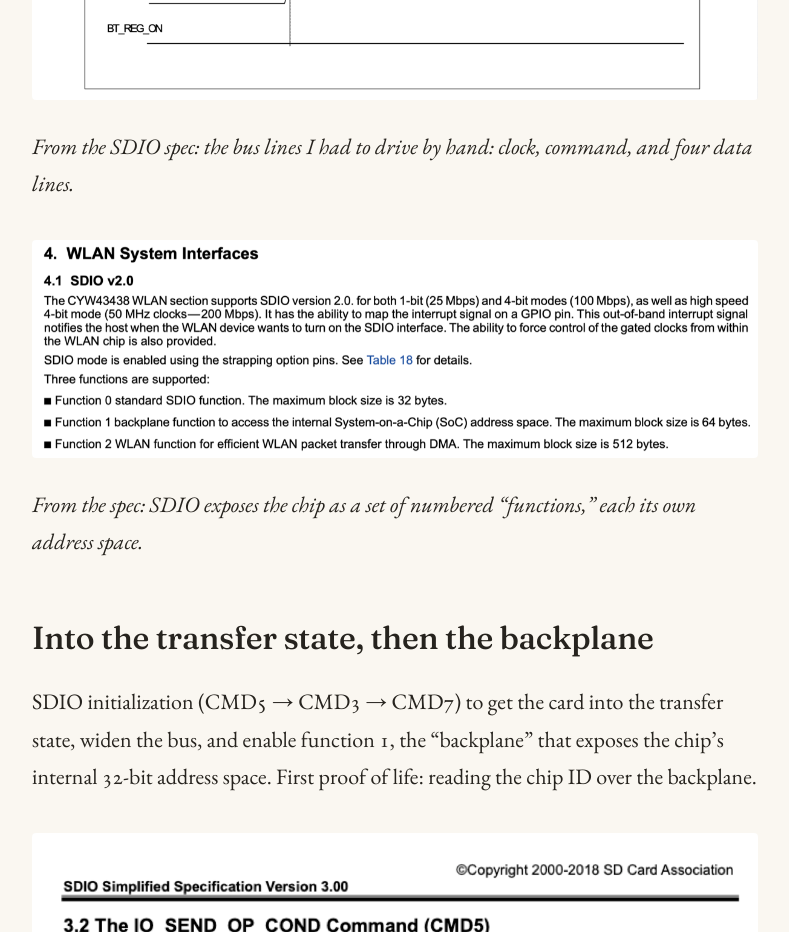
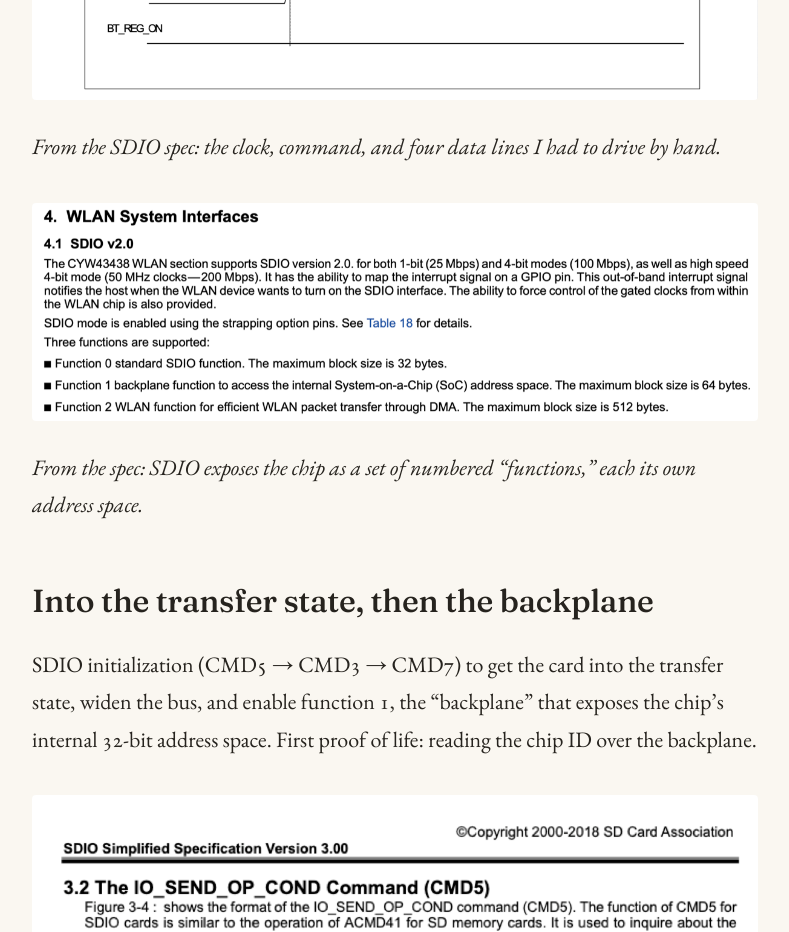
Before and after one commit to gjberger/personal_site, an Astro site: page /writing/wifi-build-log in a window 1280 px wide. Shown: the part 4760-5692 px from the top of the page, without its empty margins (245-1034 px from the left). Built offline with nearby package versions, Linux system fonts and the light colour scheme; Astro itself is replaced by a stand-in of ours.

Commit message:
wifi build log: fix double colon in SDIO caption

```diff
--- a/src/content/writing/wifi-build-log.md
+++ b/src/content/writing/wifi-build-log.md
@@ -54,7 +54,7 @@ timing, so there was a lot of margin to be wrong in.
 
 ![SDIO bus signals](/img/wifi/figure36.png)
 
-*From the SDIO spec: the bus lines I had to drive by hand: clock, command, and four data lines.*
+*From the SDIO spec: the clock, command, and four data lines I had to drive by hand.*
 
 ![SDIO functions](/img/wifi/sdio_funcs.png)
 
```
